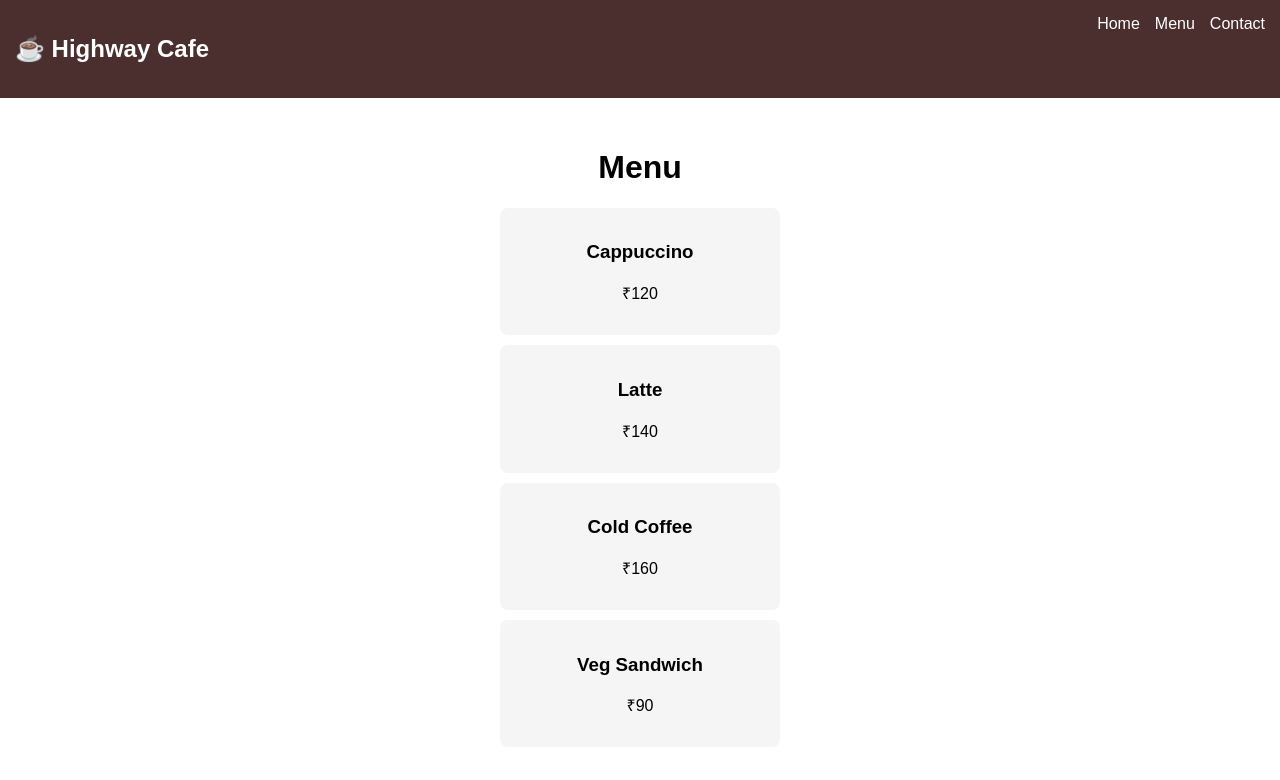
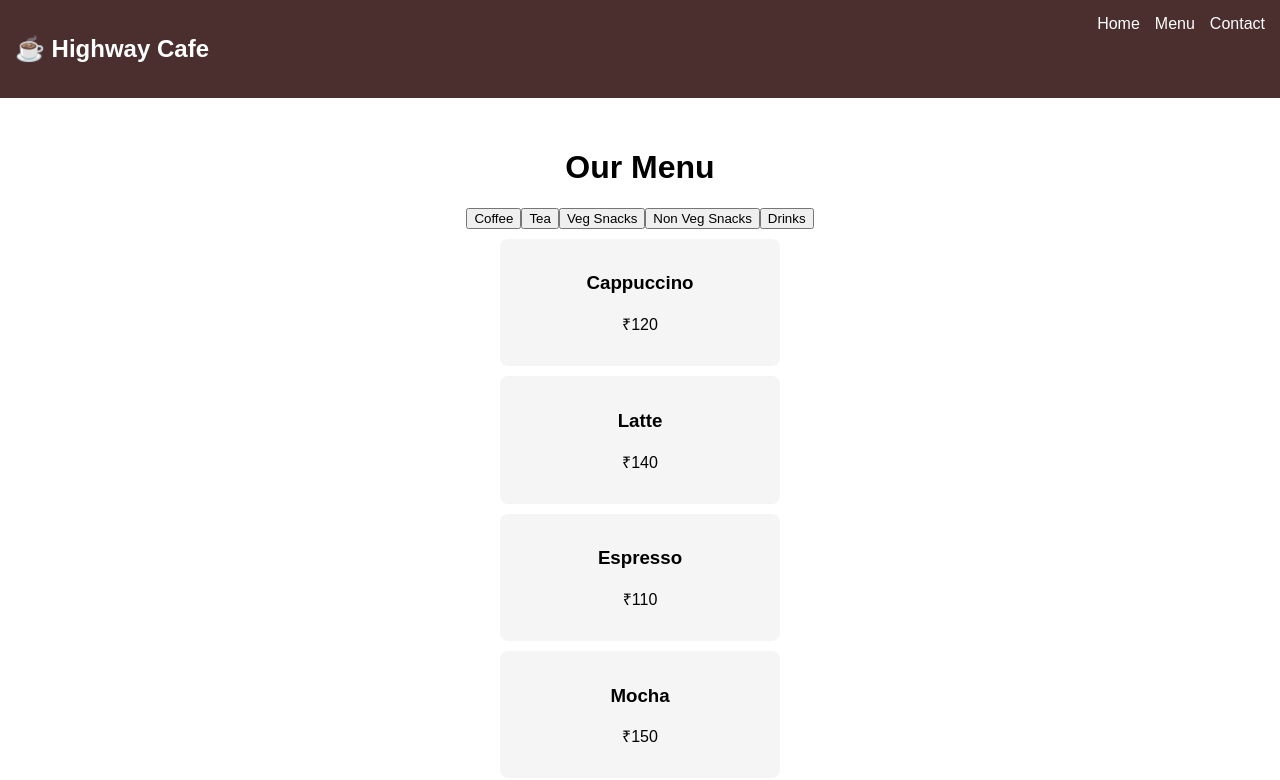
Before and after one commit to Saiteja2429/coffee_cafe, a React (Vite) app: page /menu in a window 1280 px wide. Shown: the top 780 px of the page. Built offline with nearby package versions, Linux system fonts and the light colour scheme.

Commit message:
4th commit

```diff
--- a/src/pages/Menu.jsx
+++ b/src/pages/Menu.jsx
@@ -1,22 +1,76 @@
+import { useState } from "react";
+
 function Menu() {
-  const items = [
+  const [selectedCategory, setSelectedCategory] = useState("Coffee");
+
+  const menuItems = {
+    Coffee: [
       { name: "Cappuccino", price: "₹120" },
       { name: "Latte", price: "₹140" },
+      { name: "Espresso", price: "₹110" },
+      { name: "Mocha", price: "₹150" }
+    ],
+
+    Tea: [
+      { name: "Masala Tea", price: "₹40" },
+      { name: "Green Tea", price: "₹60" },
+      { name: "Lemon Tea", price: "₹50" },
+      { name: "Ginger Tea", price: "₹45" }
+    ],
+
+    "Veg Snacks": [
+      { name: "Veg Sandwich", price: "₹90" },
+      { name: "French Fries", price: "₹80" },
+      { name: "Veg Burger", price: "₹120" },
+      { name: "Paneer Roll", price: "₹140" }
+    ],
+
+    "Non Veg Snacks": [
+      { name: "Chicken Burger", price: "₹160" },
+      { name: "Chicken Roll", price: "₹170" },
+      { name: "Chicken Sandwich", price: "₹150" },
+      { name: "Chicken Nuggets", price: "₹180" }
+    ],
+
+    Drinks: [
       { name: "Cold Coffee", price: "₹160" },
-    { name: "Veg Sandwich", price: "₹90" }
-  ];
+      { name: "Mango Shake", price: "₹120" },
+      { name: "Chocolate Shake", price: "₹140" },
+      { name: "Fresh Lime Soda", price: "₹80" }
+    ]
+  };
 
   return (
     <div className="container">
-      <h1>Menu</h1>
+      <h1>Our Menu</h1>
 
-      {items.map((item, index) => (
+      {/* Filters */}
+      <div className="filters">
+        {Object.keys(menuItems).map((category) => (
+          <button
+            key={category}
+            className={
+              selectedCategory === category
+                ? "filter-btn active"
+                : "filter-btn"
+            }
+            onClick={() => setSelectedCategory(category)}
+          >
+            {category}
+          </button>
+        ))}
+      </div>
+
+      {/* Items */}
+      <div className="menu-grid">
+        {menuItems[selectedCategory].map((item, index) => (
           <div key={index} className="card">
             <h3>{item.name}</h3>
             <p>{item.price}</p>
           </div>
         ))}
       </div>
+    </div>
   );
 }
 
```
Lines whose indentation alone changed are shown as unchanged.
